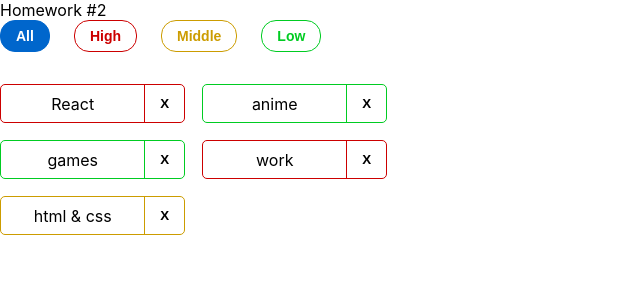
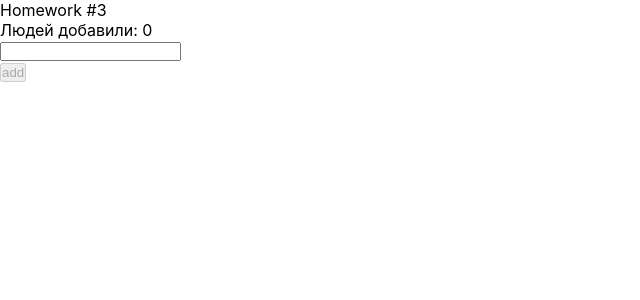
Before and after one commit to OverTheTop404/homework-front-main-2, a React (Create React App) app: page / in a window 1280 px wide. Shown: the top 300 px of the page, without its empty margins (0-640 px from the left). Built offline with nearby package versions, Linux system fonts and the light colour scheme.

Commit message:
HW3 is done

```diff
--- a/src/s1-main/App.tsx
+++ b/src/s1-main/App.tsx
@@ -1,14 +1,14 @@
 import React from 'react'
 import s from './App.module.css'
-import HW2 from "../s2-homeworks/hw02/HW2";
+import HW3 from "../s2-homeworks/hw03/HW3";
 
 function App() {
     return (
         <div className={s.App}>
             {/*<HW1/>*/}
             {/*раскомментировать по ходу выполнения*/}
-            <HW2/>
-            {/*<HW3/>*/}
+            {/*<HW2/>*/}
+            <HW3/>
             {/*<HW4/>*/}
 
             {/*при выполнении дз 5 и более - закомментировать здесь дз 1-4, так как они есть внутри дз 5*/}
--- a/src/s2-homeworks/hw03/Greeting.tsx
+++ b/src/s2-homeworks/hw03/Greeting.tsx
@@ -1,15 +1,15 @@
-import React, {ChangeEvent, KeyboardEvent} from 'react'
+import React, { ChangeEvent, KeyboardEvent } from 'react'
 import s from './Greeting.module.css'
 
 type GreetingPropsType = {
-    name: any // need to fix any
-    setNameCallback: any // need to fix any
-    addUser: any // need to fix any
-    onBlur: any // need to fix any
-    onEnter: any // need to fix any
-    error: any // need to fix any
-    totalUsers: any // need to fix any
-    lastUserName?: any // need to fix any
+    name: string // need to fix any
+    setNameCallback: (e: ChangeEvent<HTMLInputElement>) => void // need to fix any
+    addUser: () => void // need to fix any
+    onBlur: () => void // need to fix any
+    onEnter: (e: KeyboardEvent<HTMLInputElement>) => void // need to fix any
+    error: string // need to fix any
+    totalUsers: number // need to fix any
+    lastUserName?: string // need to fix any
 }
 
 // презентационная компонента (для верстальщика)
--- a/src/s2-homeworks/hw03/GreetingContainer.tsx
+++ b/src/s2-homeworks/hw03/GreetingContainer.tsx
@@ -1,20 +1,29 @@
-import React, { ChangeEvent, KeyboardEvent, useState } from 'react'
+import React, { ChangeEvent, Dispatch, KeyboardEvent, SetStateAction, useState } from 'react'
 import Greeting from './Greeting'
 import { UserType } from './HW3'
 
 type GreetingContainerPropsType = {
-    users: any // need to fix any
-    addUserCallback: any // need to fix any
+    users: UserType[] // need to fix any
+    addUserCallback: (name: string) => void // need to fix any
 }
 
-export const pureAddUser = (name: any, setError: any, setName: any, addUserCallback: any) => {
+export const pureAddUser = (name: string, setError: Dispatch<SetStateAction<string>>, setName: Dispatch<SetStateAction<string>>, addUserCallback: (name: string) => void) => {
     // если имя пустое - показать ошибку, иначе - добавить юзера и очистить инпут
+    if(!name.length){
+        setError('Ошибка! Введите имя!')
+        return
+    }
+    addUserCallback(name)
+    setName('')
+    setError('')
 }
 
-export const pureOnBlur = (name: any, setError: any) => { // если имя пустое - показать ошибку
+export const pureOnBlur = (name: string, setError: Dispatch<SetStateAction<string>>) => { // если имя пустое - показать ошибку
+    !name.length && setError('Ошибка! Введите имя!')
 }
 
-export const pureOnEnter = (e: any, addUser: any) => { // если нажата кнопка Enter - добавить
+export const pureOnEnter = (e: KeyboardEvent<HTMLInputElement>, addUser: () => void) => { // если нажата кнопка Enter - добавить
+    e.key === 'Enter' && addUser()
 }
 
 // более простой и понятный для новичков
@@ -26,12 +35,11 @@ const GreetingContainer: React.FC<GreetingContainerPropsType> = ({
     addUserCallback,
 }) => {
     // деструктуризация пропсов
-    const [name, setName] = useState<any>('') // need to fix any
-    const [error, setError] = useState<any>('') // need to fix any
+    const [name, setName] = useState<string>('') // need to fix any
+    const [error, setError] = useState<string>('') // need to fix any
 
-    const setNameCallback = (e: any) => { // need to fix any
-        setName('some name') // need to fix
-
+    const setNameCallback = (e: ChangeEvent<HTMLInputElement>) => { // need to fix any
+        setName(e.currentTarget.value) // need to fix
         error && setError('')
     }
     const addUser = () => {
@@ -46,8 +54,8 @@ const GreetingContainer: React.FC<GreetingContainerPropsType> = ({
         pureOnEnter(e, addUser)
     }
 
-    const totalUsers = 0 // need to fix
-    const lastUserName = 'some name' // need to fix
+    const totalUsers = users.length // need to fix
+    const lastUserName = users.length ? users[users.length - 1].name : '' // need to fix
 
     return (
         <Greeting
--- a/src/s2-homeworks/hw03/HW3.tsx
+++ b/src/s2-homeworks/hw03/HW3.tsx
@@ -1,5 +1,4 @@
-import React, { useState } from 'react'
-import { v1 } from 'uuid'
+import React, {useState } from 'react'
 import s2 from '../../s1-main/App.module.css'
 import GreetingContainer from './GreetingContainer'
 
@@ -19,20 +18,22 @@ import GreetingContainer from './GreetingContainer'
 
 // types
 export type UserType = {
-    _id: any // need to fix any
-    name: any // need to fix any
+    _id: number // need to fix any
+    name: string // need to fix any
 }
 
-export const pureAddUserCallback = (name: any, setUsers: any, users: any) => { // need to fix any
+export const pureAddUserCallback = (name: string, setUsers: (users: UserType[]) => void, users: UserType[]) => { // need to fix any
     const user = { // need to fix
+        _id: users.length ? users.length + 1 : 1,
+        name: name
     }
     setUsers([...users, user])
 }
 
 const HW3 = () => {
-    const [users, setUsers] = useState<any>([]) // need to fix any
+    const [users, setUsers] = useState<Array<UserType>>([]) // need to fix any
 
-    const addUserCallback = (name: any) => { // need to fix any
+    const addUserCallback = (name: string) => { // need to fix any
         pureAddUserCallback(name, setUsers, users)
     }
 
```
